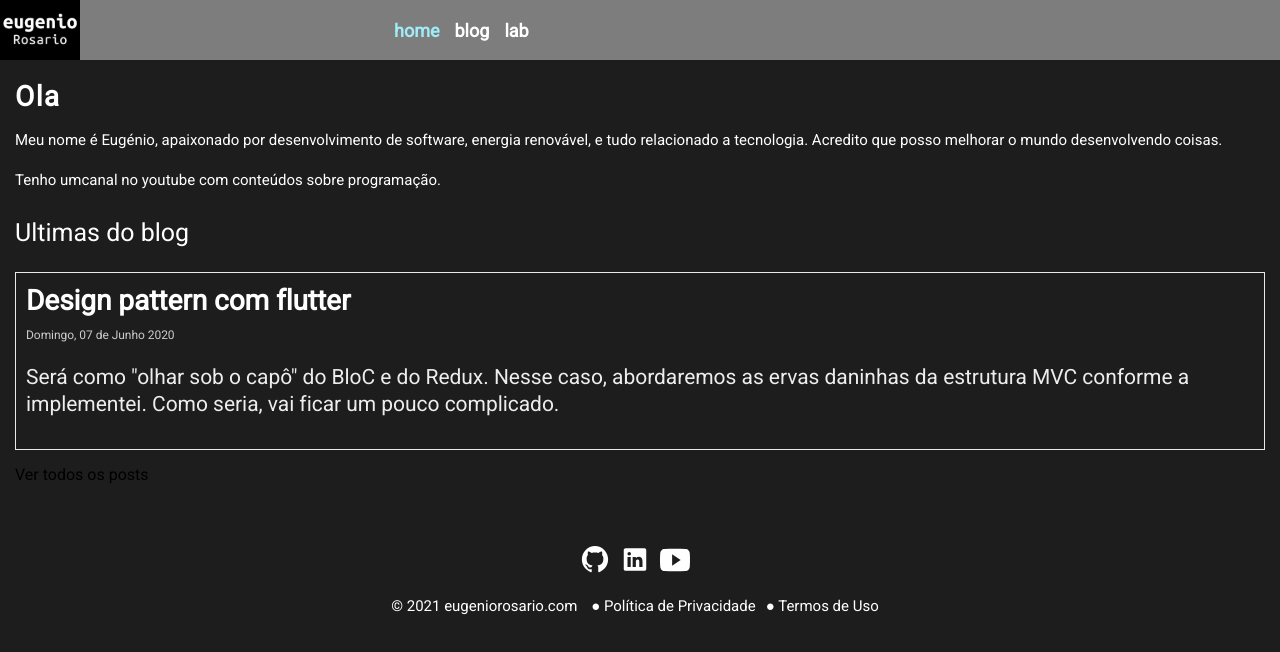
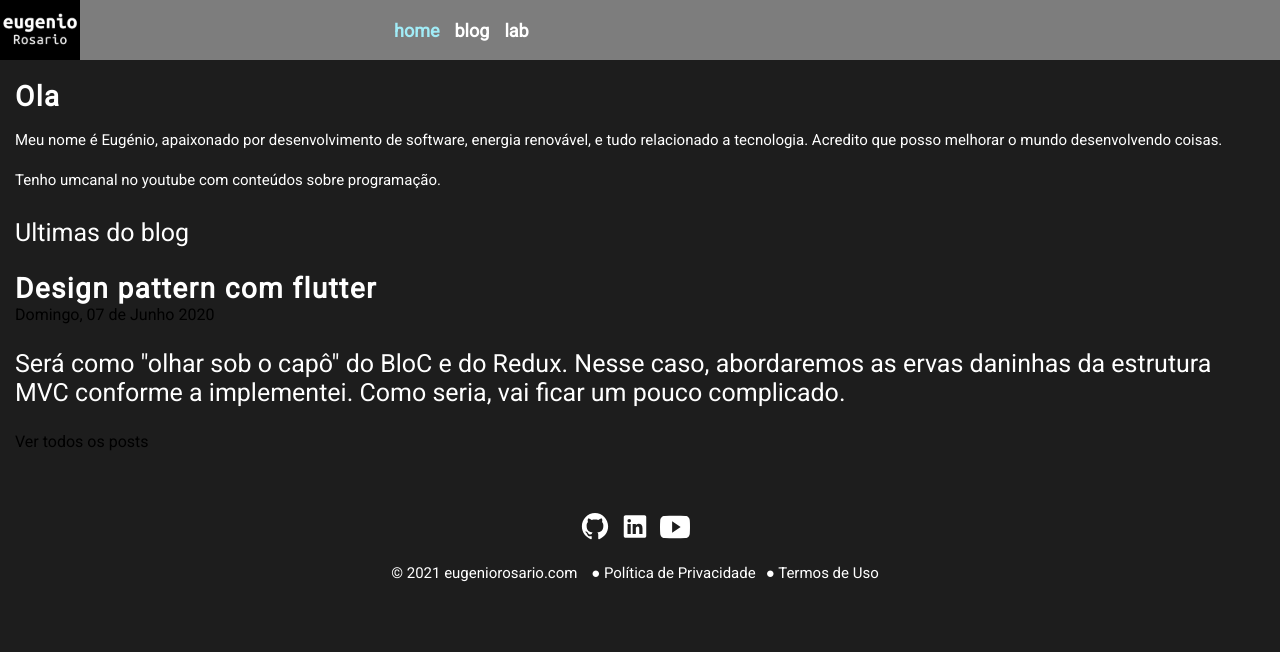
Before and after one commit to MrRosario/erblog, a Next.js app: page / in a window 1280 px wide. Shown: the top 652 px of the page. Built offline with nearby package versions, Linux system fonts and the light colour scheme.

Commit message:
chore: BEM pattern

```diff
--- a/components/BlogCard/index.js
+++ b/components/BlogCard/index.js
@@ -1,5 +1,3 @@
-import React from 'react'
-import styles from '../../styles/BlogCard.module.css'
 import Link from 'next/link';
 
  const BlogCard = ({
@@ -10,28 +8,25 @@ import Link from 'next/link';
  }) => {
 
 
-  return (
-    <div className={`card ${styles.blogCard}`} key={PostId}>
-        <h1 className="title">
-            { PostTitle }
-        </h1>
-        <time className="title">
-            { PostDate }
-        </time>
 
-        <Link href={'/blog/' + PostId} as={`/blog/${PostId}`}>
-            <a>
-                <h2 className="description">
+    return (
+        <Link href={'/blog/' + PostId} as={'/blog/' + PostId}>
+            <a className='card' key={PostId}>
+                <h2 className="card__title">
+                    { PostTitle }
+                </h2>
+
+                <time className="card__time">
+                    { PostDate }
+                </time>
+
+                <h3 className="card__description">
                     { PostDecription }
-                </h2>
+                </h3>
+                <div className="card__tags"> </div>
             </a>
         </Link>
-
-        <div className="tags">
-
-        </div>
-    </div>
-  )
+    )
 
 }
 
```
